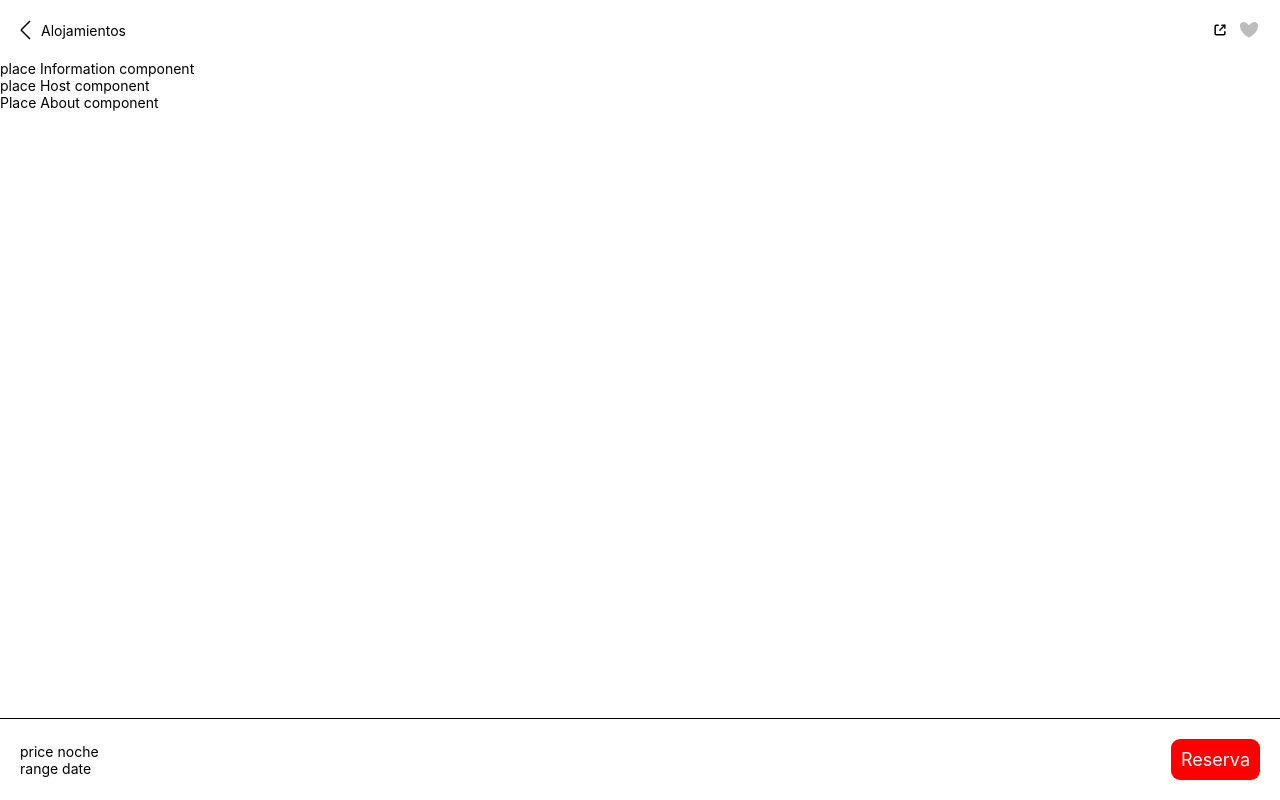
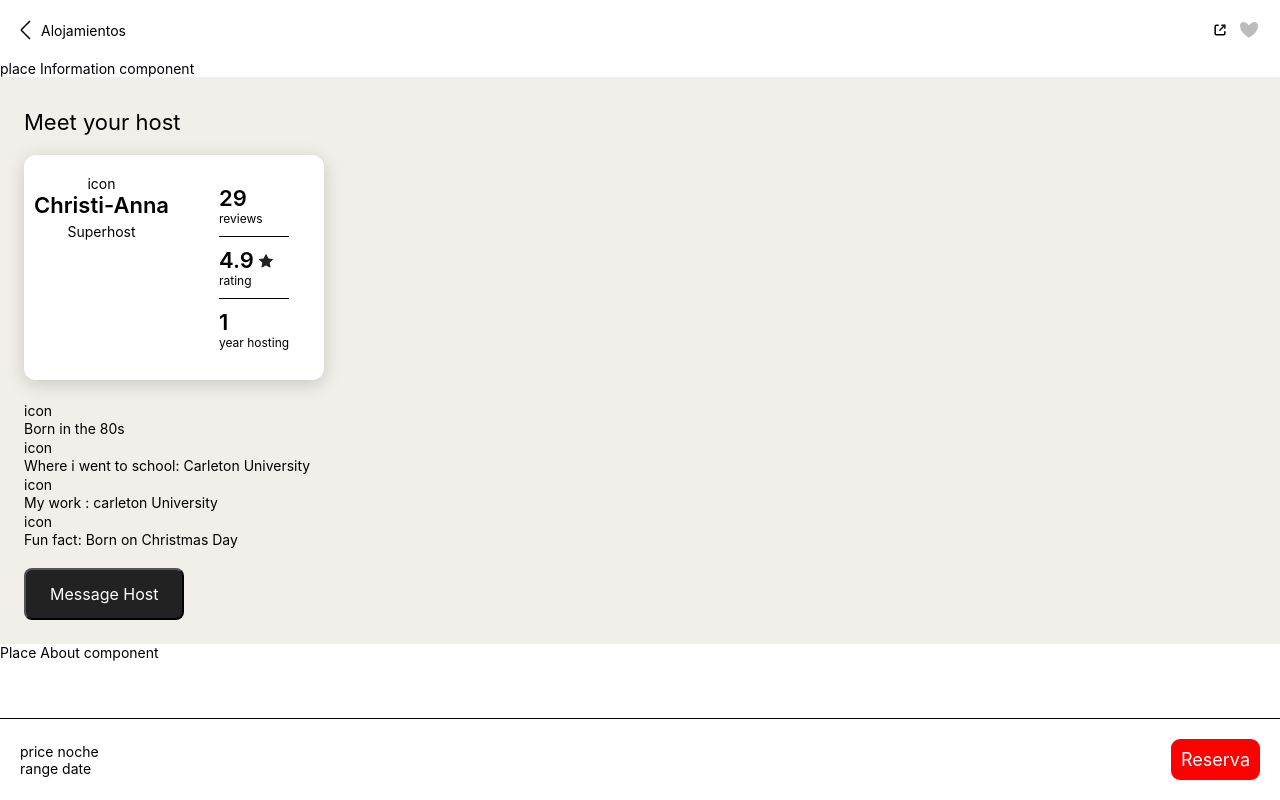
Before and after one commit to theonlylooker/react-nerdery-clone-app-challenge, a React (Vite) app: page /place/1 in a window 1280 px wide. Built offline with nearby package versions, Linux system fonts and the light colour scheme; a web font is replaced by a local one.

Commit message:
feat: add basic UI

```diff
--- a/src/App.tsx
+++ b/src/App.tsx
@@ -19,7 +19,6 @@ function App() {
   const observer = useRef(
     new IntersectionObserver((entries) => {
       const first = entries[0];
-
       if (first.isIntersecting) {
         setPage((prevPage) => ({ ...page, location: prevPage.location + 1 }));
       }
--- a/src/placeDetails/PlaceDetails.tsx
+++ b/src/placeDetails/PlaceDetails.tsx
@@ -2,6 +2,7 @@ import React from "react";
 import { useParams } from "react-router-dom";
 import PlaceHeader from "../placeHeader/PlaceHeader";
 import PlaceDate from "../placeDate/PlaceDate";
+import PlaceHost from "../placeHost/PlaceHost";
 
 const PlaceDetails = () => {
   const { id } = useParams();
@@ -9,7 +10,7 @@ const PlaceDetails = () => {
     <div>
       <PlaceHeader />
       <div>place Information component</div>
-      <div>place Host component</div>
+      <PlaceHost />
       <div>Place About component</div>
       <div style={{ position: "fixed", bottom: 0, width: "100%" }}>
         <PlaceDate />
--- /dev/null
+++ b/src/placeHost/PlaceHost.tsx
@@ -0,0 +1,114 @@
+import React from "react";
+import { ReactComponent as Star } from "../assets/star.svg";
+import styled from "styled-components";
+
+const PlaceHostLayout = styled.div`
+  background-color: ${({ theme }) => `${theme.colors.neutral09}`};
+  padding: 32px 24px 24px 24px;
+  display: flex;
+  flex-direction: column;
+  gap: 20px;
+`;
+
+const HostCard = styled.div`
+  background-color: ${({ theme }) => `${theme.colors.shade01}`};
+  border-radius: 12px;
+  display: flex;
+  max-width: 300px;
+  padding: 20px 10px;
+  gap: 50px;
+  box-shadow: ${({ theme }) => `${theme.elevation.elevation01}`};
+`;
+const HostInformation = styled.div`
+  display: flex;
+  flex-direction: column;
+  align-items: center;
+`;
+
+const HostName = styled.div`
+  font-size: ${({ theme }) => `${theme.fontSize.xxl}`};
+  font-weight: ${({ theme }) => `${theme.weight.bold}`};
+  margin-bottom: 5px;
+`;
+
+const HostStatisticsItem = styled.div`
+  padding: 10px 0px;
+  font-size: ${({ theme }) => `${theme.fontSize.s}`};
+`;
+const HostStatistics = styled.div`
+  > div:not(:last-child) {
+    border-bottom: 1px solid black;
+  }
+`;
+const PlaceHostSpan = styled.div`
+  display: block;
+  font-size: ${({ theme }) => `${theme.fontSize.xxl}`};
+  font-weight: ${({ theme }) => `${theme.weight.bold}`};
+`;
+const PlaceHostTitle = styled.h1`
+  font-size: ${({ theme }) => `${theme.fontSize.xxl}`};
+  font-weight: ${({ theme }) => `${theme.weight.light}`};
+`;
+const MessageButton = styled.button`
+  color: ${({ theme }) => `${theme.colors.shade01}`};
+  background-color: ${({ theme }) => `${theme.colors.shade02}`};
+  padding: 14px 24px;
+  border-radius: 8px;
+  font-size: ${({ theme }) => `${theme.fontSize.l}`};
+  max-width: fit-content;
+`;
+const PlaceHostFact = styled.div`
+  font-size: ${({ theme }) => `${theme.fontSize.l}`};
+`;
+
+const PlaceHost = () => {
+  return (
+    <PlaceHostLayout>
+      <PlaceHostTitle>Meet your host</PlaceHostTitle>
+      <HostCard>
+        <HostInformation>
+          <div>icon</div>
+          <HostName>Christi-Anna</HostName>
+          <div>Superhost</div>
+        </HostInformation>
+        <HostStatistics>
+          <HostStatisticsItem>
+            <PlaceHostSpan>29</PlaceHostSpan> reviews
+          </HostStatisticsItem>
+          <HostStatisticsItem>
+            <PlaceHostSpan>
+              4.9 <Star />
+            </PlaceHostSpan>
+            rating
+          </HostStatisticsItem>
+          <HostStatisticsItem>
+            <PlaceHostSpan>1</PlaceHostSpan> year hosting
+          </HostStatisticsItem>
+        </HostStatistics>
+      </HostCard>
+      {/* here goes a map of items */}
+      <div>
+        <PlaceHostFact>
+          <span>icon</span>
+          <p>Born in the 80s</p>
+        </PlaceHostFact>
+        <PlaceHostFact>
+          <span>icon</span>
+          <p>Where i went to school: Carleton University</p>
+        </PlaceHostFact>
+        <PlaceHostFact>
+          <span>icon</span>
+          <p>My work : carleton University</p>
+        </PlaceHostFact>
+        <PlaceHostFact>
+          <span>icon</span>
+          <p>Fun fact: Born on Christmas Day</p>
+        </PlaceHostFact>
+      </div>
+      {/*  ends a map of items */}
+      <MessageButton>Message Host</MessageButton>
+    </PlaceHostLayout>
+  );
+};
+
+export default PlaceHost;
--- a/src/styles/theme.ts
+++ b/src/styles/theme.ts
@@ -11,6 +11,7 @@ const colors = {
   neutral06: "#B0B0B0",
   neutral07: "#717171",
   neutral08: "#5E5E5E",
+  neutral09: "#F0EFE9",
   primary01: "#F6475F",
   primary02: "#FF385C",
   gradient01Step_01: "#C72D65",
```
